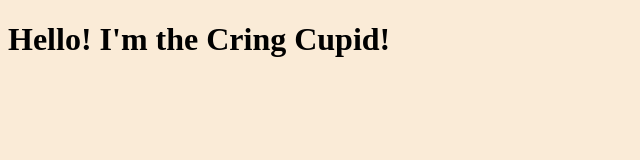
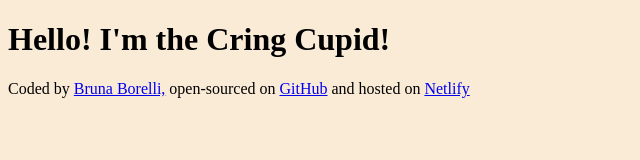
Before and after one commit to bborelli/the-cringe-cupid, a plain HTML site: page index.html in a window 1280 px wide. Shown: the whole page, without its empty margins (0-640 px from the left). Drawn offline with Linux system fonts and the light colour scheme.

Commit message:
Added footer

```diff
--- a/index.html
+++ b/index.html
@@ -8,6 +8,16 @@
   </head>
   <body>
     <h1>Hello! I'm the Cring Cupid!</h1>
+    <footer>
+      Coded by
+      <a href="https://github.com/bborelli" target="_blank">Bruna Borelli,</a>
+      open-sourced on
+      <a href="https://github.com/bborelli/the-cringe-cupid" target="_blank">
+        GitHub</a
+      >
+      and hosted on
+      <a href="https://cringe-cupid.netlify.app/" target="_blank">Netlify</a>
+    </footer>
     <script src="src/index.js"></script>
   </body>
 </html>
```
